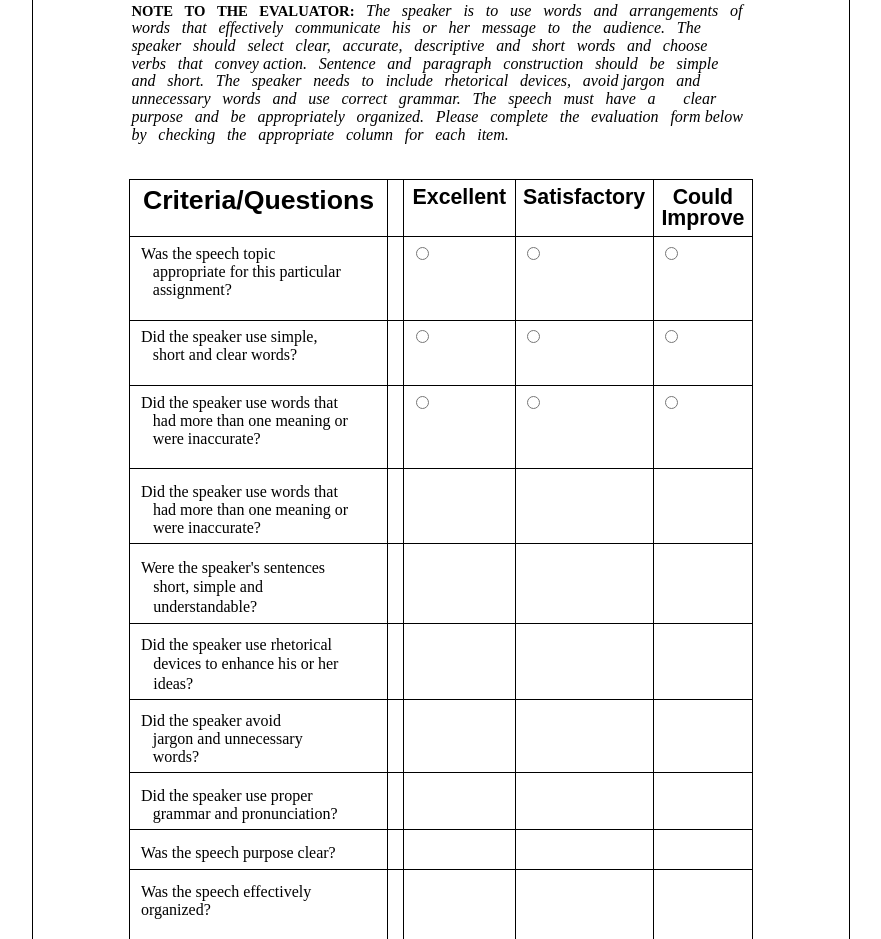
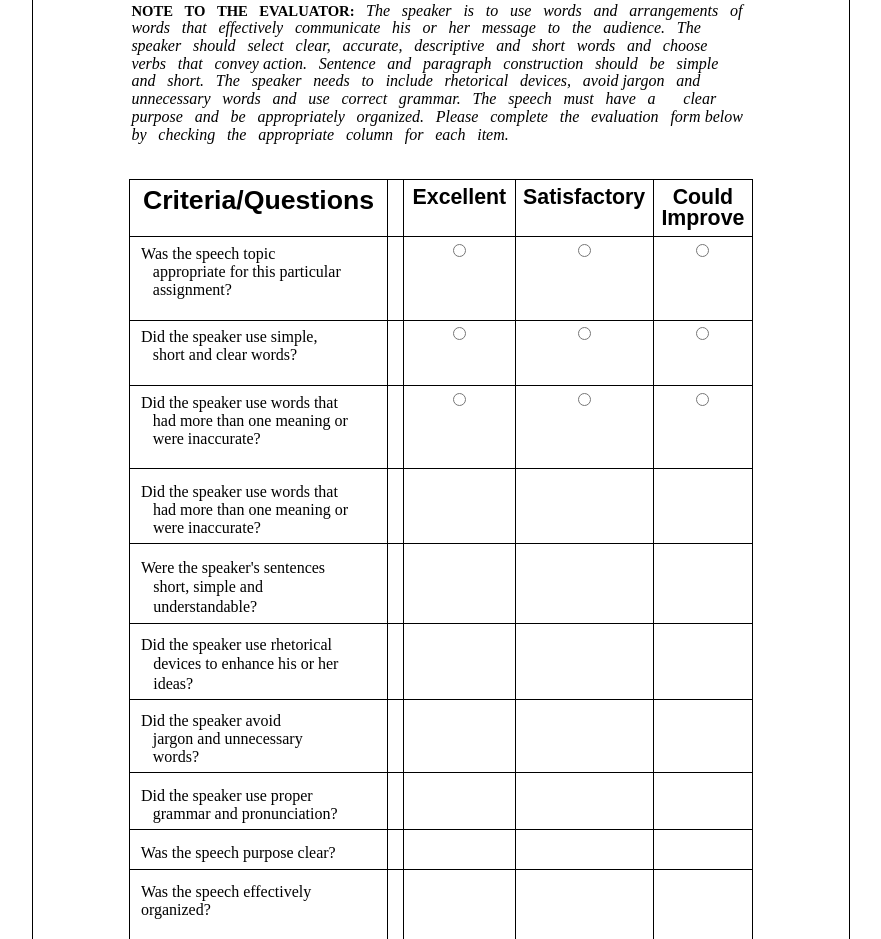
Before and after one commit to DarthKitten2130/gaveladmin, a Flask app: page /geneval in a window 1280 px wide. Shown: the part 304-1243 px from the top of the page, without its empty margins (199-1080 px from the left). Run offline with Flask 3, Linux system fonts and the light colour scheme.

Commit message:
centered radio buttons

```diff
--- a/static/styles/docs.css
+++ b/static/styles/docs.css
@@ -4,13 +4,23 @@ body {
     border: 1px solid black;
     margin-top: 40px;
     margin-bottom: 40px;
+
 }
 
 textarea {
     width: 630px;
     height: 30%;
+
 }
 
 hr {
     border-top: 1px solid black;
+
 }
+
+input[type=radio] {
+
+    display: flex;
+    margin: auto;
+
+}
```
